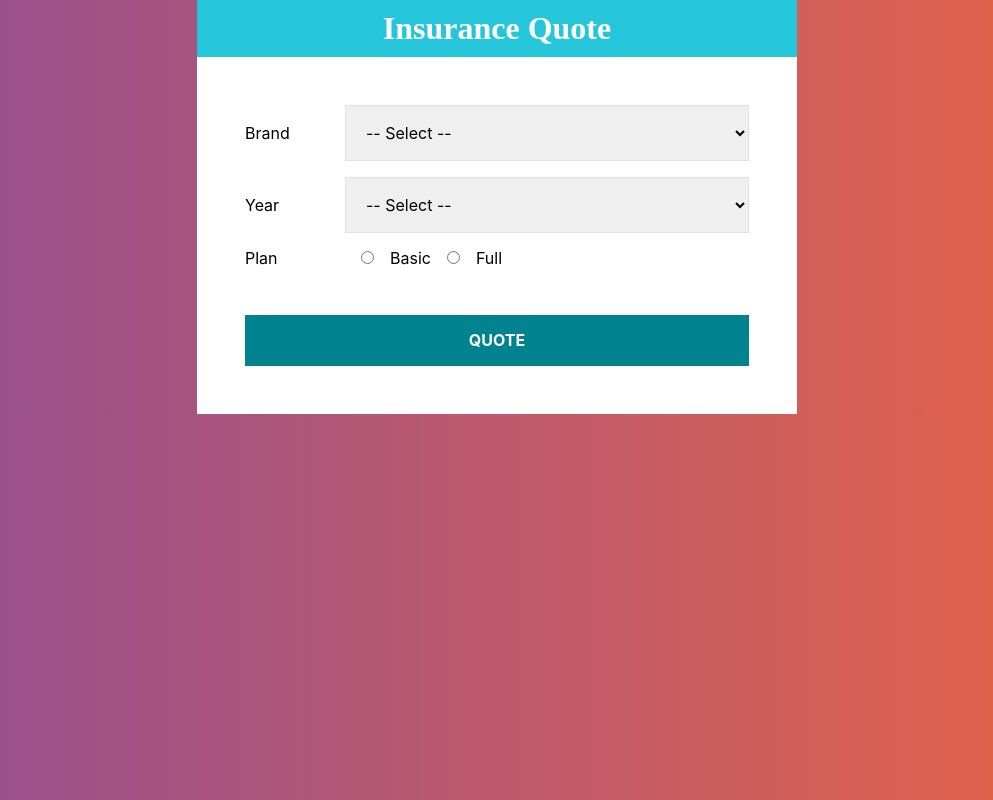
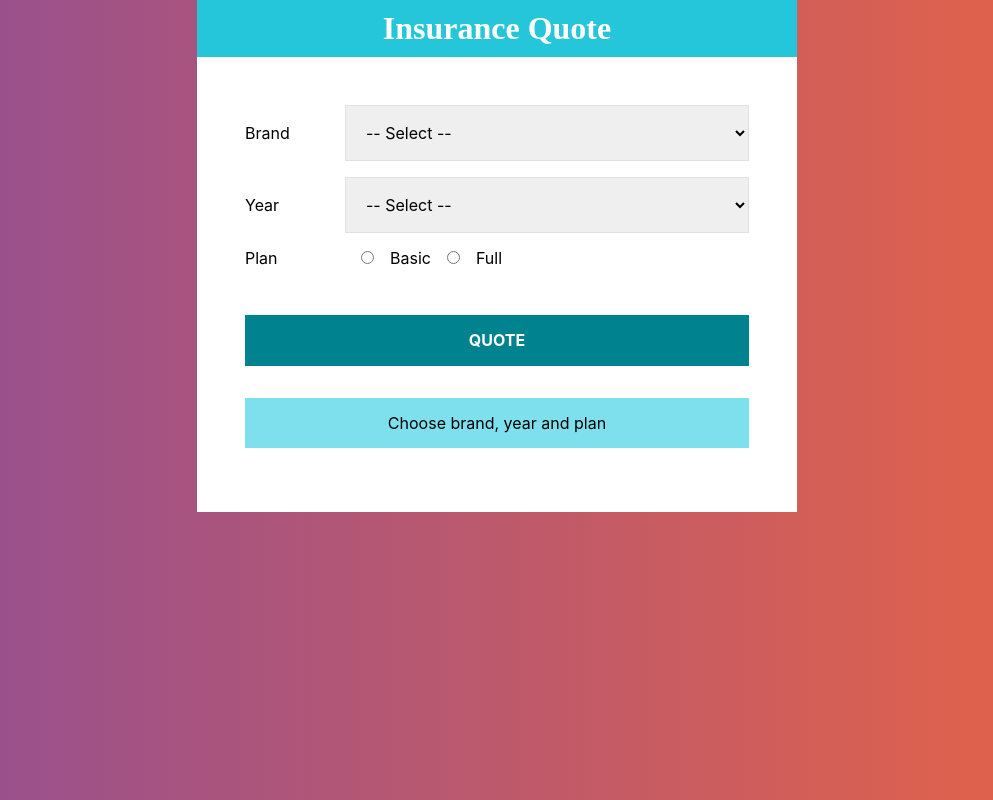
Before and after one commit to lourdesmendoza/valued-price, a React (Create React App) app: page / in a window 1280 px wide. Shown: the whole page, without its empty margins (143-1136 px from the left). Built offline with nearby package versions, Linux system fonts and the light colour scheme.

Commit message:
Added show total to pay

```diff
--- a/src/App.js
+++ b/src/App.js
@@ -4,6 +4,7 @@ import styled from '@emotion/styled';
 import Header from './components/Header';
 import Form from './components/Form';
 import Summary from './components/Summary';
+import Result from './components/Result';
 
 const Content = styled.div`
 	max-width: 600px;
@@ -18,7 +19,7 @@ const ContentForm = styled.div`
 
 function App() {
 	const [ summary, setSummary ] = useState({
-		quotes: 0,
+		quotation: 0,
 		data: {
 			brand: '',
 			year: '',
@@ -27,7 +28,7 @@ function App() {
 	});
 
 	// Geet data
-	const { data } = summary;
+	const { data, quotation } = summary;
 
 	return (
 		<Content>
@@ -40,8 +41,12 @@ function App() {
 					/>
 
 					<Summary
-						data={data}/>
+						data={data}
+					/>
 
+					<Result
+						quotation={quotation}
+					/>
 				</ContentForm>
 		</Content>
 	);
--- a/src/components/Result.js
+++ b/src/components/Result.js
@@ -0,0 +1,41 @@
+import React from 'react';
+import styled from '@emotion/styled';
+
+const Message = styled.p`
+    background-color: rgb(127, 224, 237);
+    margin-top: 2rem;
+    padding: 1rem;
+    text-align: center;
+`;
+
+const ResultQuotation = styled.div`
+    text-align: center;
+    padding: .5rem;
+    border: 1px solid #26C6DA;
+    background-color: rgb(127, 224, 237);
+    margin-top: 1rem;
+    position: relative;
+`;
+
+const TextQuotes = styled.p`
+    color: #00838F;
+    padding: 1rem;
+    text-transform: uppercase;
+    font-weight: bold;
+    margin: 0;
+`;
+
+const Result = ({ quotation}) => {
+
+    return (
+        (quotation === 0)
+            ? <Message>Choose brand, year and plan</Message>
+            : (
+                <ResultQuotation>
+                    <TextQuotes>The total is: ${quotation}</TextQuotes>
+                </ResultQuotation>
+            )
+    )
+}
+
+export default Result;
```
